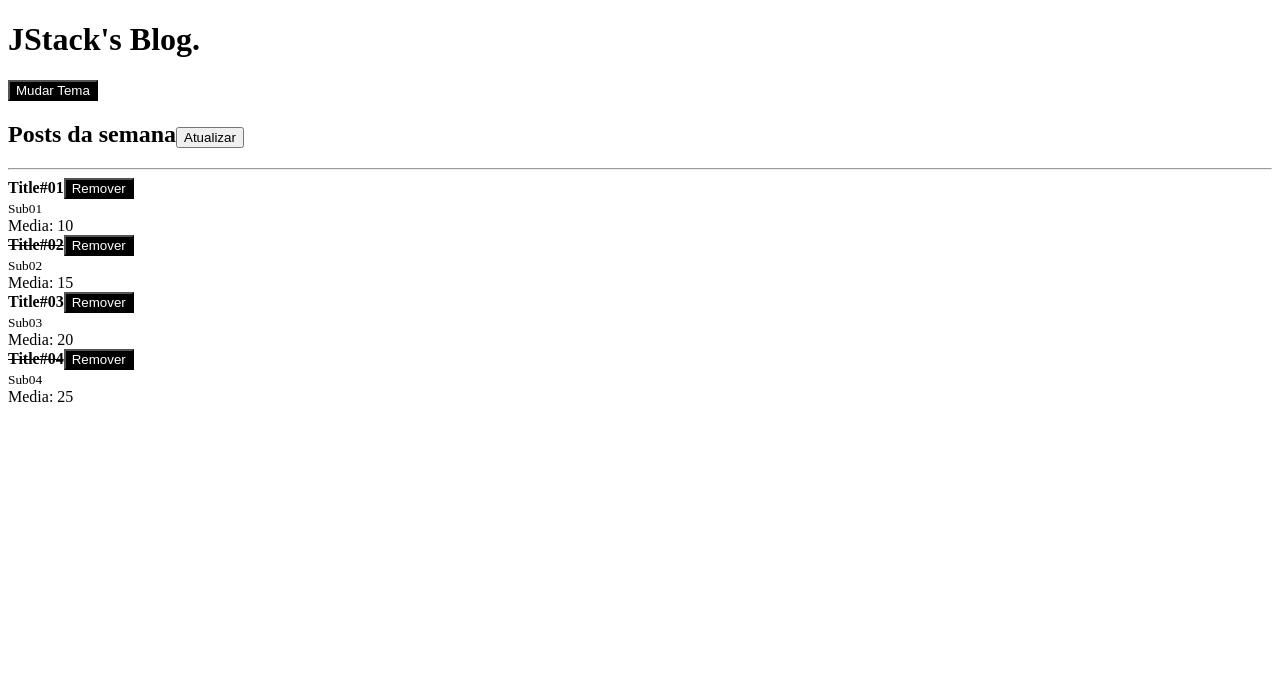
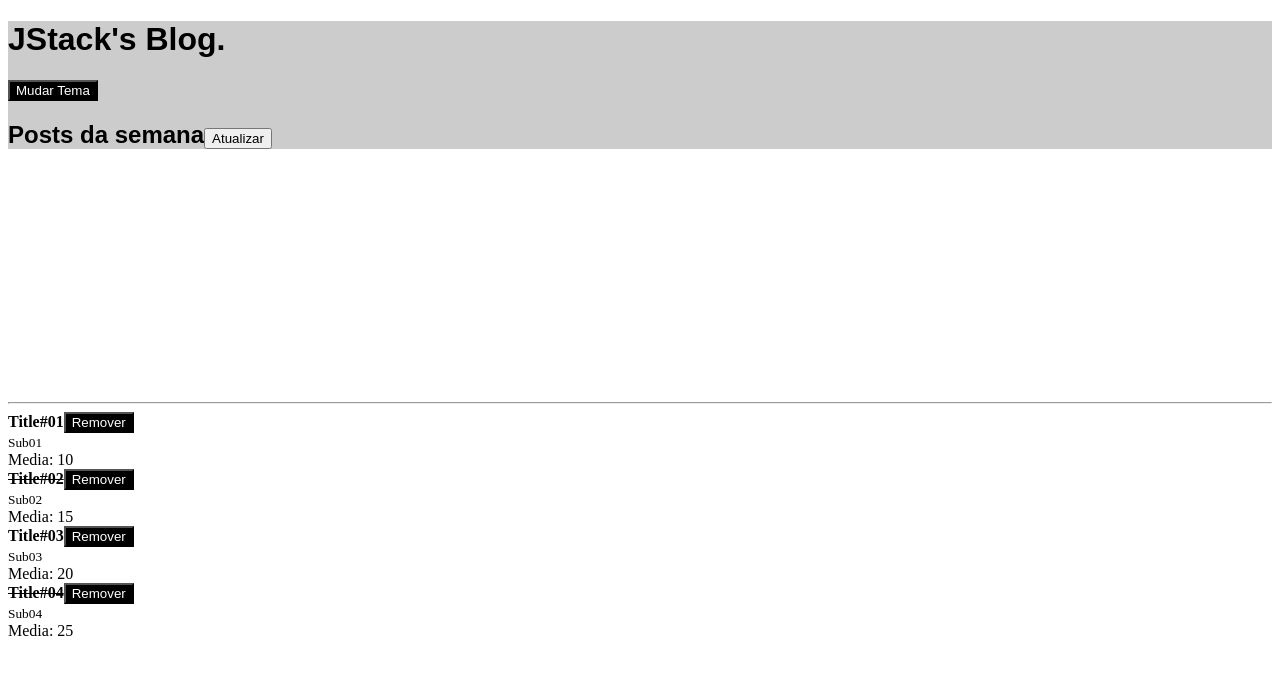
Before and after one commit to Arryel-Klug/react-fundamentos, a React app: page / in a window 1280 px wide. Shown: the top 674 px of the page. Built offline with nearby package versions, Linux system fonts and the light colour scheme.

Commit message:
Inline styles

```diff
--- a/src/Header.js
+++ b/src/Header.js
@@ -6,14 +6,20 @@ import { ThemeContext } from "./ThemeContext";
 export default function Header(props){
   const {  onToggleTheme } = useContext(ThemeContext);
   return (
-    <>
+    <div
+      style={{
+        background:'#ccc',
+        fontFamily: 'sans-serif',
+        marginBottom: '20%',
+      }}
+    >
       <h1>{props.title}</h1>
       <Button
         onClick={onToggleTheme}>
         Mudar Tema
       </Button>
       {props.children}
-    </>
+    </div>
   );
 }
 
```
